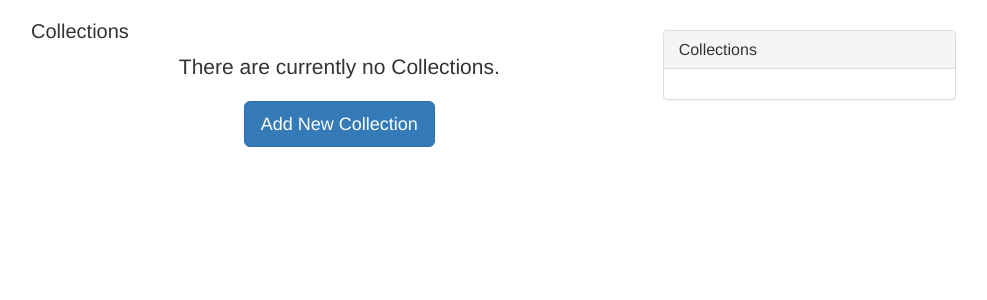
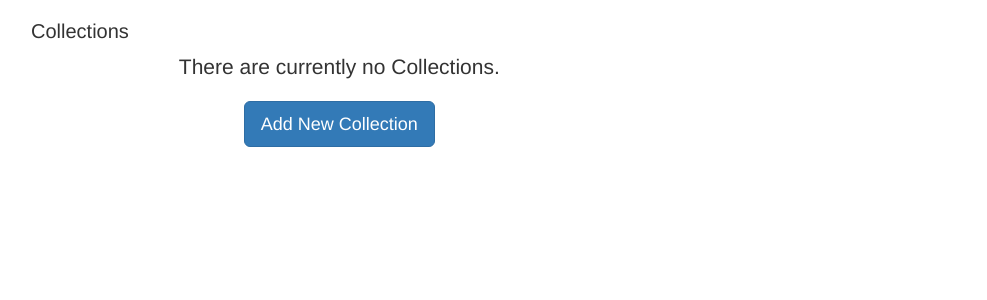
Before and after one commit to kellim/link-collector, a Flask app: page / in a window 1280 px wide. Shown: the part 59-359 px from the top of the page, without its empty margins (154-1141 px from the left). Run offline with Flask 2, Linux system fonts and the light colour scheme; data that the repository does not hold is empty; some libraries are stand-ins or nearby versions.

Commit message:
Conditinally show Collections sidebar
Only show the Collections sidebar when at least one collection
exists. Also renamed panel title to Select Collection. And
added the script file to repo.

```diff
--- /dev/null
+++ b/static/scripts.js
@@ -0,0 +1,4 @@
+// Submit form when collection is chosen from dropdown list in sidebar
+$("#select-coll").change(function() {
+  $("#frm-select-coll").submit();
+});
--- a/templates/sidebar.html
+++ b/templates/sidebar.html
@@ -1,23 +1,24 @@
+<!-- Show Collections sidebar panel if there are any Collections -->
+{% if collections.count() >= 1 %}
   <div class="panel panel-default">
     <div class="panel-heading">
-      <h3 class="panel-title">Collections</h3>
+      <h3 class="panel-title">Select Collection</h3>
     </div>
     <div class="panel-body">
-    {% if collections.count() >= 1 %}
       <form id="frm-select-coll" action="{{ url_for('select_collection') }}" method="POST">
       <select id="select-coll" name="select-coll" class="form-control">
         {% for coll in collections %}
-            <option value="{{ coll.path }}"
-                           {% if coll == selected_coll %}selected="selected"{% endif %}>{{ coll.name }}
-             </option>
+          <option value="{{ coll.path }}"
+                  {% if coll == selected_coll %}selected="selected"{% endif %}>{{ coll.name }}
+          </option>
         {% endfor %}
-    {% endif %}
       </select>
       </form>
     </div>
   </div>
+{% endif %}
 
-
+<!-- Show Categories sidebar panel if there are any Categories -->
 {% if categories %}
   <div class="panel panel-default">
     <div class="panel-heading">
```
